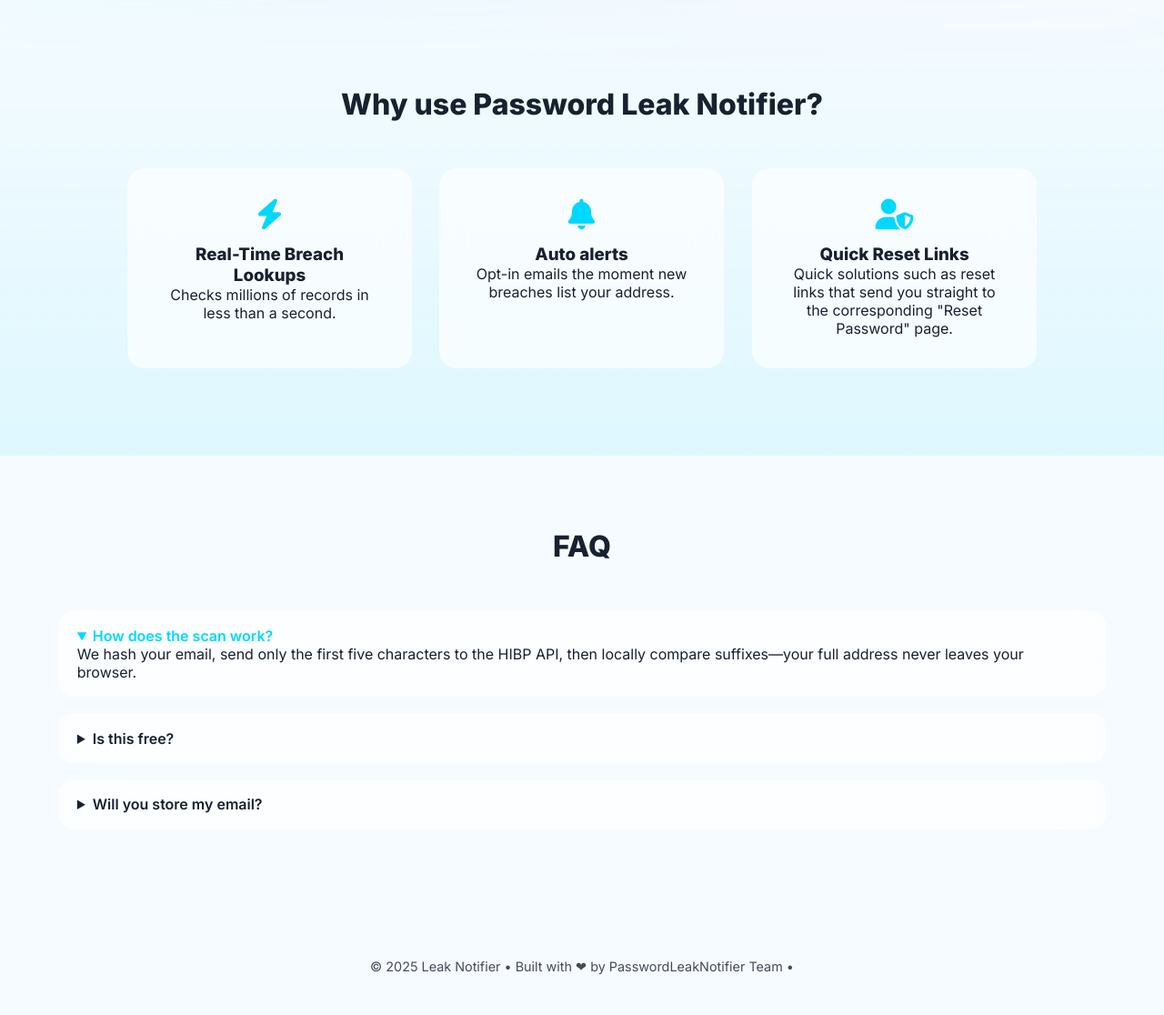
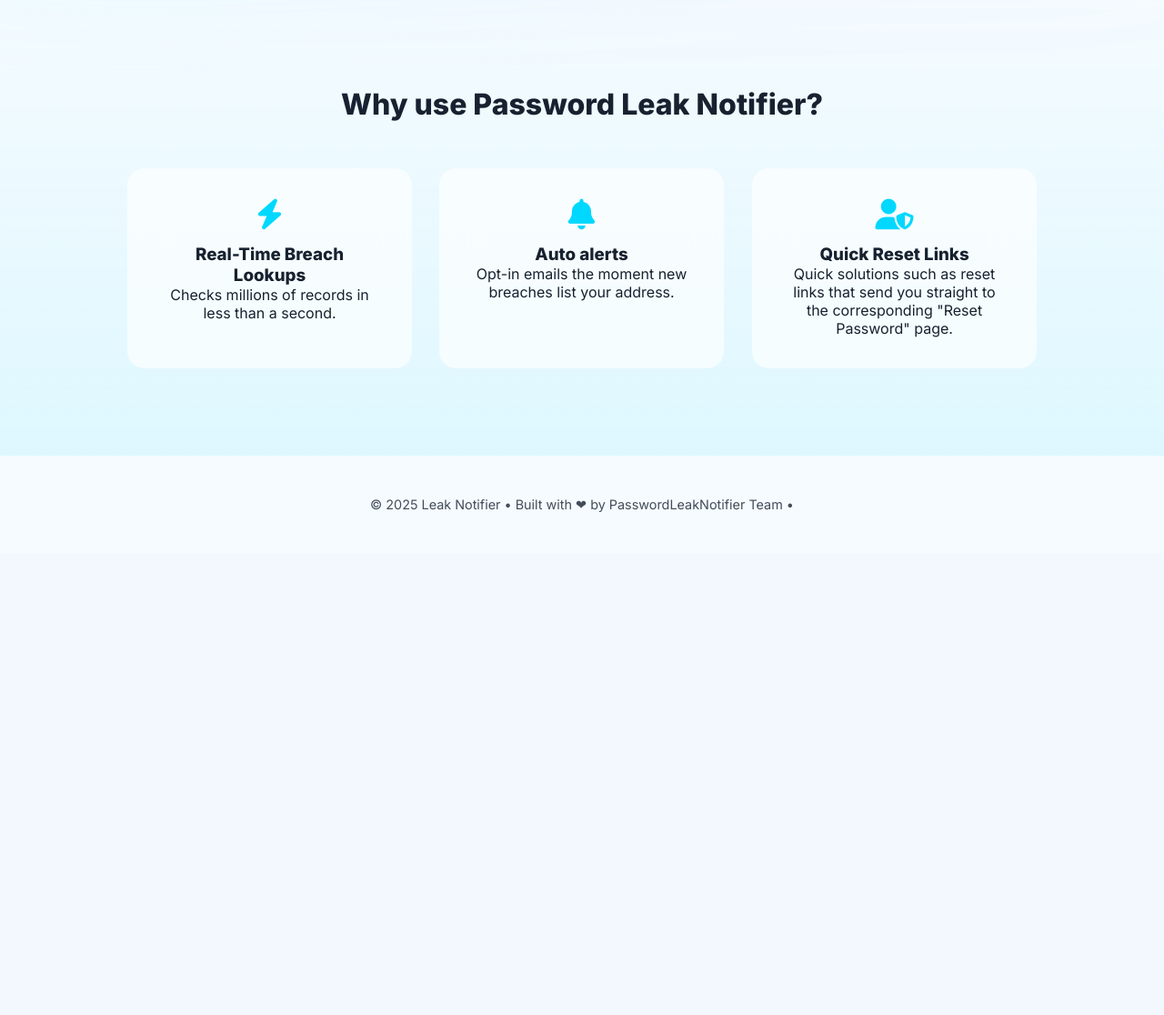
Before and after one commit to WSU-4110/PasswordLeakNotifier, a Flask app: page / in a window 1280 px wide. Shown: the part 953-2069 px from the top of the page at 91% size. After the commit the page ends 1516 px from the top, so only its background shows below. Run offline with Flask 3, Linux system fonts and the light colour scheme.

Commit message:
Removed FAQ section

```diff
--- a/templates/index.html
+++ b/templates/index.html
@@ -98,34 +98,6 @@
         </div>
     </section>
 
-    <!-- ------------- FAQ ------------- -->
-    <section id="faq" class="faq-section container">
-        <h2 class="section-title" data-aos="fade-up">FAQ</h2>
-
-        <details open>
-            <summary>How does the scan work?</summary>
-            <p>
-                We hash your email, send only the first five characters to the HIBP API,
-                then locally compare suffixes—your full address never leaves your browser.
-            </p>
-        </details>
-
-        <details>
-            <summary>Is this free?</summary>
-            <p>
-                100&nbsp;% free for personal use. Power users can upgrade for bulk scans
-                and SMS alerts.
-            </p>
-        </details>
-
-        <details>
-            <summary>Will you store my email?</summary>
-            <p>
-                Never. All look-ups are done client-side; nothing is written to our servers.
-            </p>
-        </details>
-    </section>
-
     <!-- ------------- Decorative Wave (bottom) ------------- -->
     <svg class="wave wave-bottom" viewBox="0 0 1440 320" preserveAspectRatio="none">
         <path fill="currentColor" d=""></path>
```
